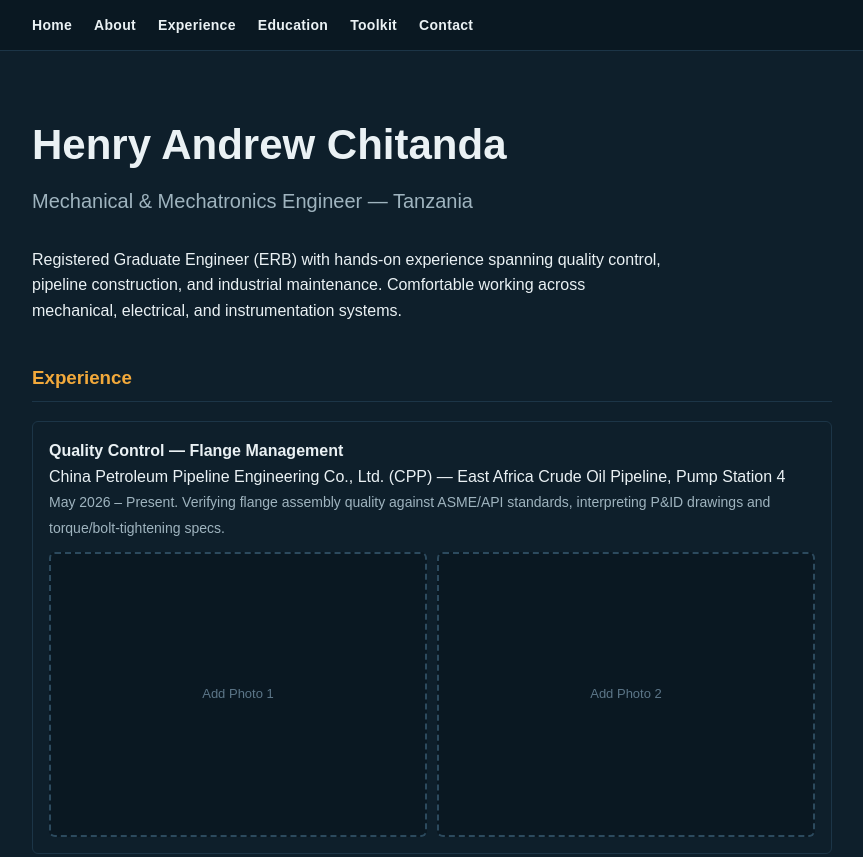
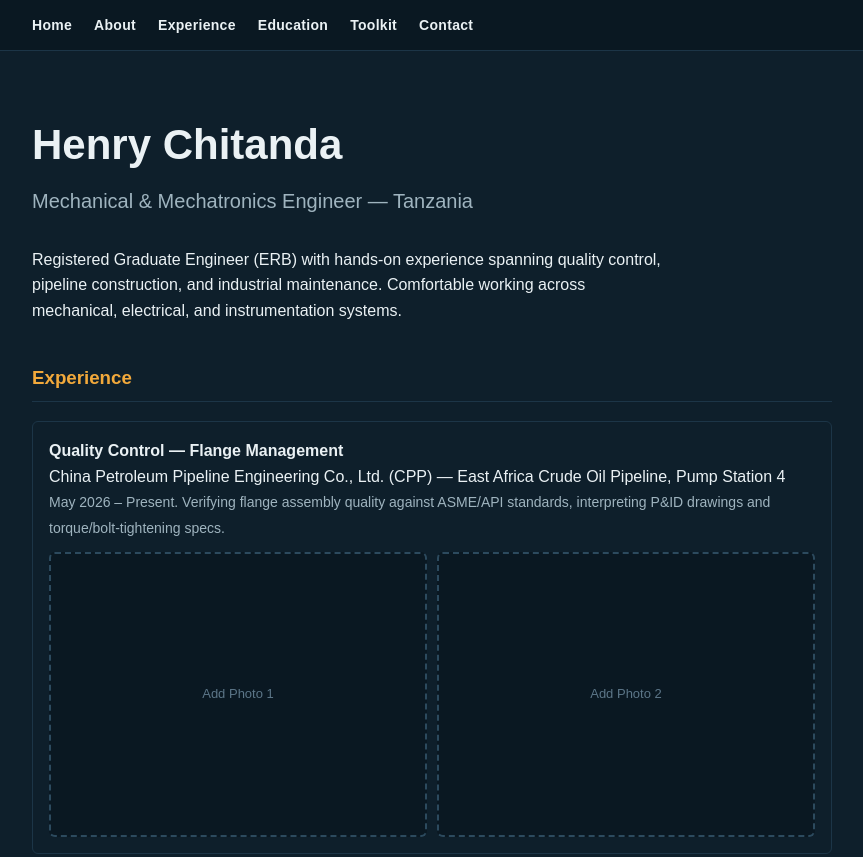
Before and after one commit to Chitanda22/henry-chitanda, a plain HTML site: page index.html in a window 1280 px wide. Shown: the top 857 px of the page, without its empty margins (208-1071 px from the left). Drawn offline with Linux system fonts and the light colour scheme.

Commit message:
Update index.html

```diff
--- a/index.html
+++ b/index.html
@@ -43,7 +43,7 @@ section{scroll-margin-top:70px;}
 <div class="wrap">
 
 <section id="home">
-<h1>Henry Andrew Chitanda</h1>
+<h1>Henry Chitanda</h1>
 <h2>Mechanical &amp; Mechatronics Engineer — Tanzania</h2>
 </section>
 
```
